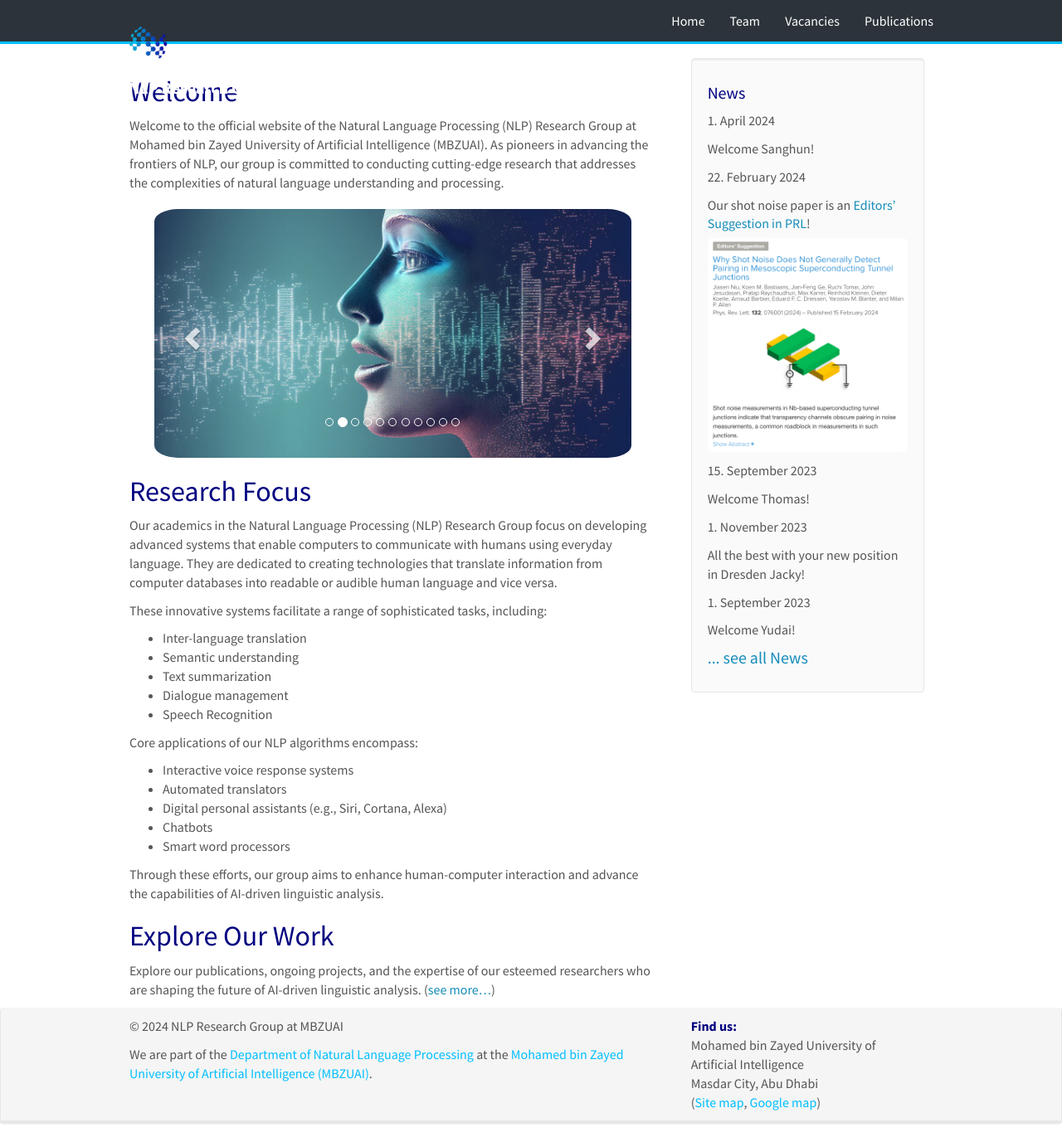
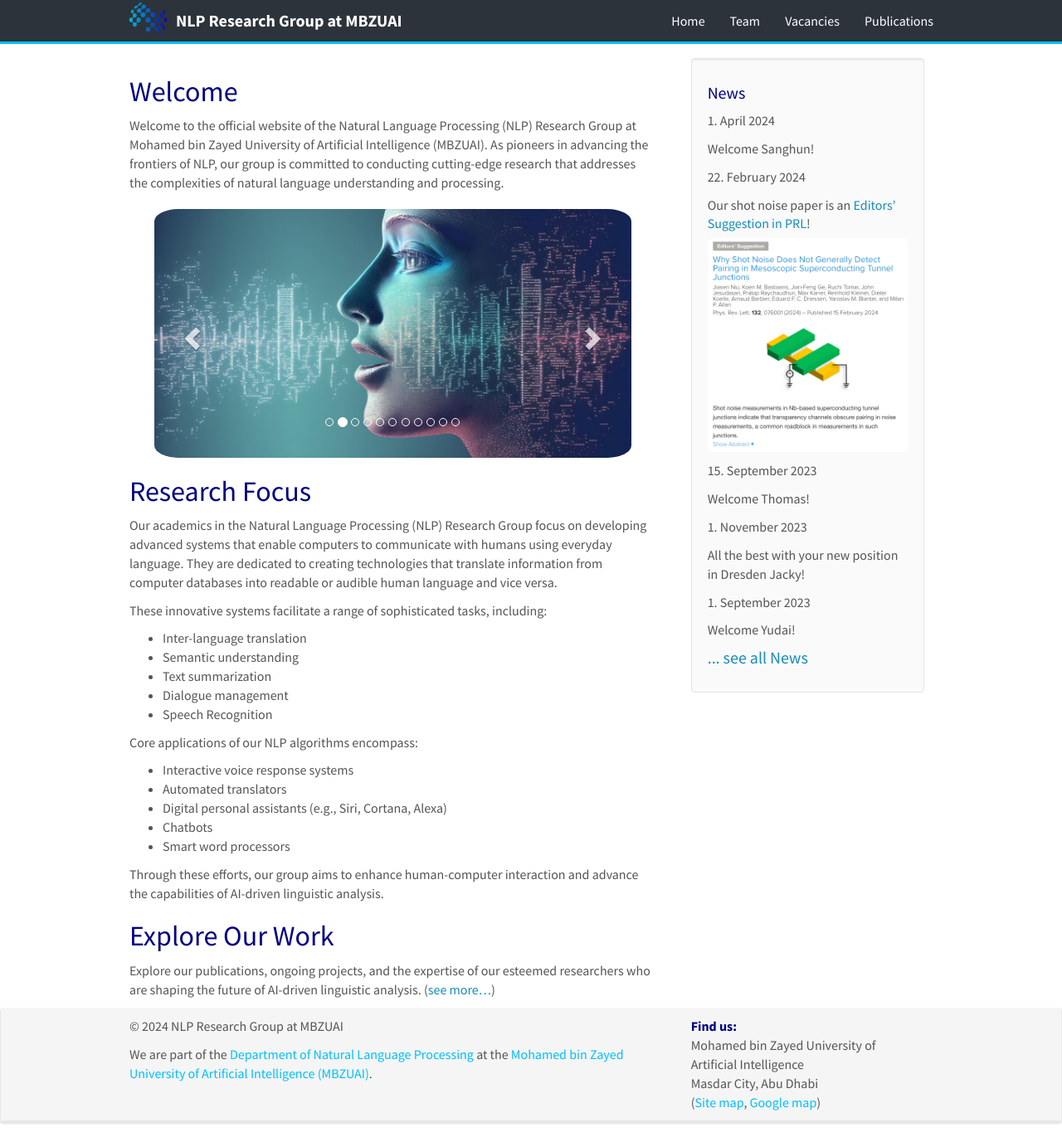
Before and after one commit to RamzaBasharat/MBZUAI, a Jekyll site: the page built from _pages/home.md, in a window 1280 px wide and 1377 px high. Shown: the whole window at 83% size. Built offline with Jekyll 4.4.1, drawn with Linux system fonts in a browser that asks for light colours; nearby versions of some CDN libraries.

Commit message:
updating navbar

```diff
--- a/css/main.scss
+++ b/css/main.scss
@@ -132,10 +132,12 @@ color: #fff;
 background-color: #4d5966;
 }
 
+//-----------------
+
 /* Navbar background and text color */
 .navbar-default {
     background-color: #2c333a; /* Background color */
-    border:none;
+    border: none; /* Remove the default border */
     border-bottom: 3px solid #00bfff;
 }
 
@@ -144,15 +146,23 @@ background-color: #4d5966;
     align-items: center;
 }
 
-.navbar-default .navbar-brand,
-.navbar-default .navbar-nav > li > a {
+.navbar-default .navbar-brand {
+    display: flex;
+    align-items: center;
     color: #fff; /* Text color */
+}
+
+.navbar-logo {
+    height: 40px; /* Adjust the height of the logo */
+    width: auto; /* Automatically adjust the width to maintain aspect ratio */
+    margin-right: 10px; /* Add some space between the logo and the text */
 }
 
 /* Navbar link hover effect */
 .navbar-default .navbar-brand:hover,
 .navbar-default .navbar-nav > li > a:hover {
     color: #00bfff; /* Text color on hover */
+    background-color: transparent; /* Keep background color transparent */
 }
 
 /* Active link styling */
@@ -160,10 +170,10 @@ background-color: #4d5966;
 .navbar-default .navbar-nav > .active > a:hover,
 .navbar-default .navbar-nav > .active > a:focus {
     color: #00bfff; /* Active text color */
+    background-color: transparent; /* Keep background color transparent */
 }
 
-.navbar-logo {
-    height: 40px; /* Adjust the height of the logo */
-    width: auto; /* Automatically adjust the width to maintain aspect ratio */
-    margin-right: 10px; /* Add some space between the logo and the text */
+/* Navbar link text color */
+.navbar-default .navbar-nav > li > a {
+    color: #fff; /* Text color */
 }
```
